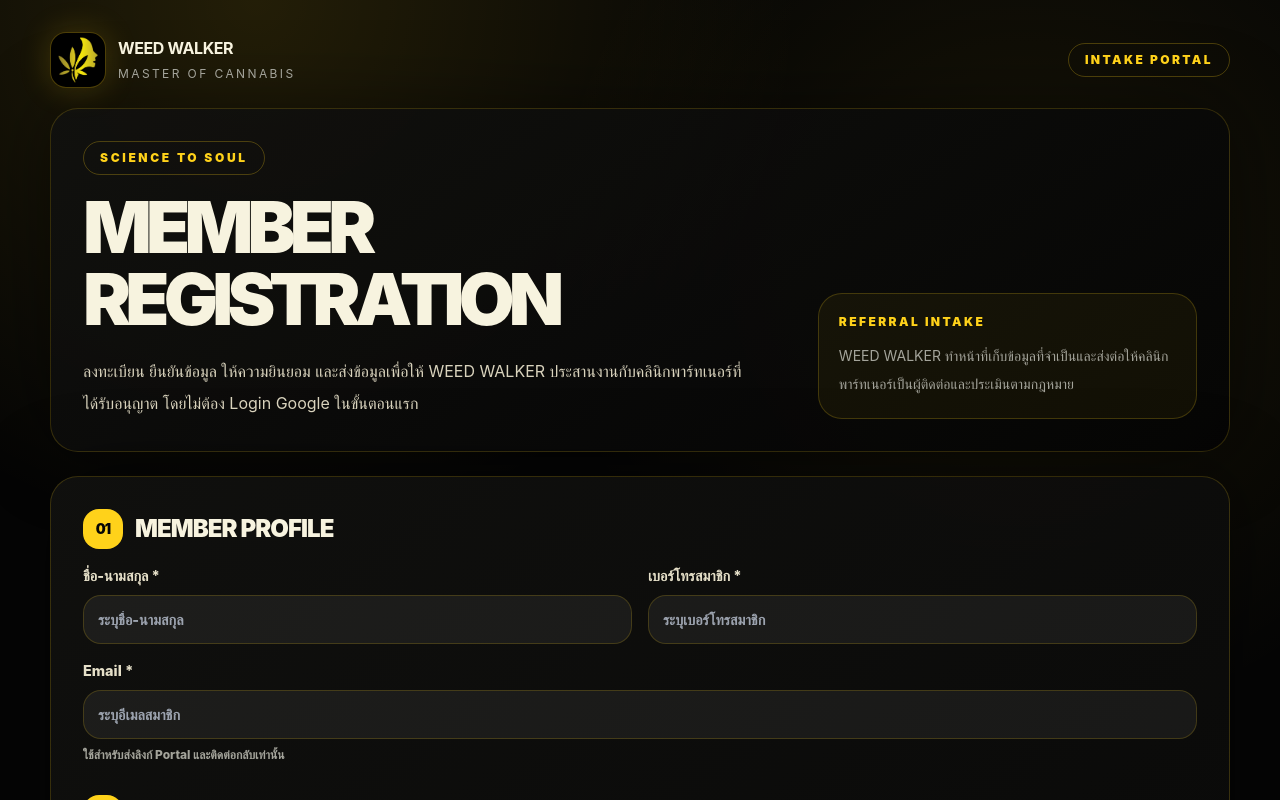
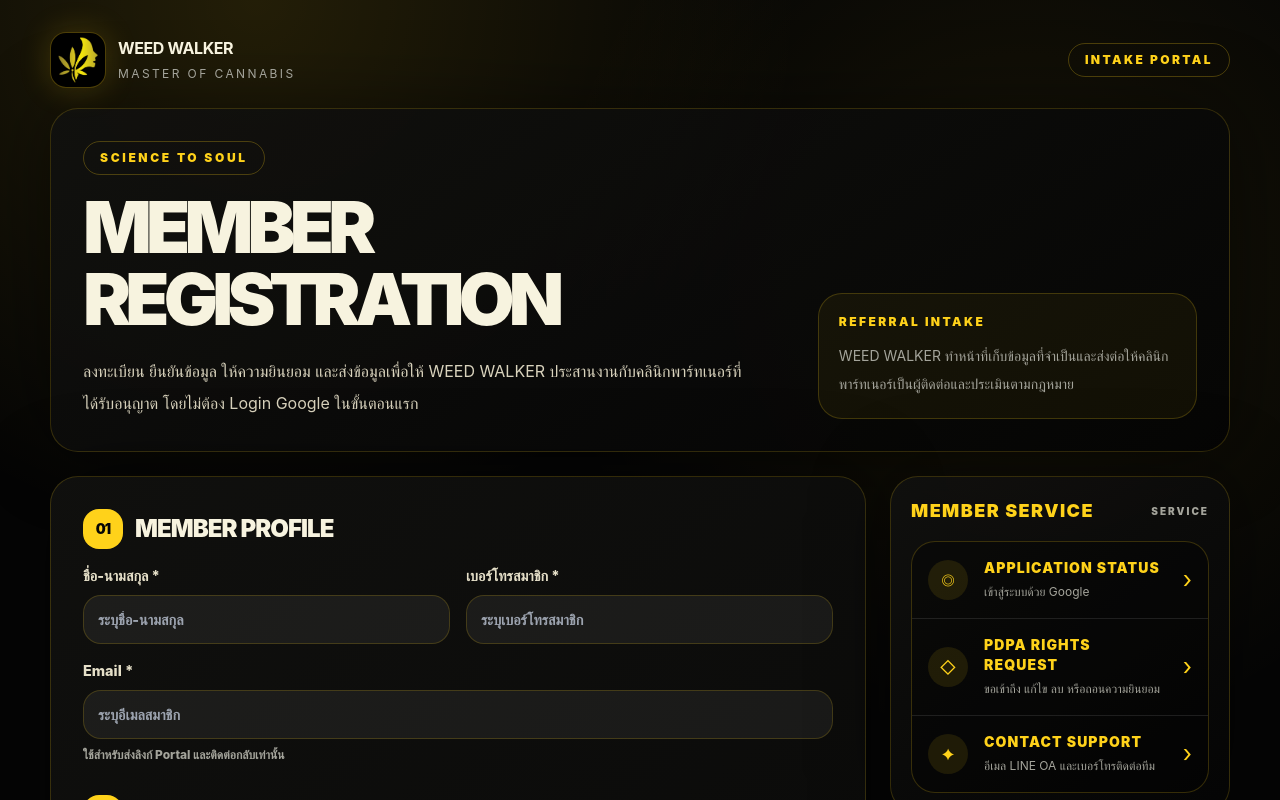
Before and after one commit to ncckaz-arch/weedwalker-site, a Next.js app: page /intake in a window 1280 px wide. Shown: the top 800 px of the page. Built offline with nearby package versions, Linux system fonts and the light colour scheme; no server answers.

Commit message:
Add sticky member service sidebar

```diff
--- a/src/app/intake/page.tsx
+++ b/src/app/intake/page.tsx
@@ -51,7 +51,80 @@ export default function IntakePage() {
         </div>
       </section>
 
-      <IntakeForm />
+      <div className="grid gap-6 lg:grid-cols-[minmax(0,1fr)_340px] lg:items-start">
+        <div className="min-w-0">
+          <IntakeForm />
+        </div>
+
+        <MemberServiceSidebar />
+      </div>
     </main>
   );
 }
+
+function MemberServiceSidebar() {
+  return (
+    <aside className="walker-card p-5 lg:sticky lg:top-24">
+      <div className="mb-4 flex items-center justify-between gap-4">
+        <h2 className="text-lg font-black uppercase tracking-[0.08em] text-walkerYellow">
+          Member Service
+        </h2>
+        <span className="text-[10px] font-black uppercase tracking-[0.2em] text-walkerMuted">
+          Service
+        </span>
+      </div>
+
+      <div className="overflow-hidden rounded-3xl border border-walkerYellow/20 bg-black/30">
+        <a
+          href="/member"
+          className="group flex items-center gap-4 border-b border-white/10 p-4 transition hover:bg-walkerYellow/5"
+        >
+          <span className="grid h-10 w-10 shrink-0 place-items-center rounded-full bg-walkerYellow/10 text-walkerYellow">
+            ◎
+          </span>
+          <span className="min-w-0 flex-1">
+            <strong className="block text-sm font-black uppercase tracking-[0.08em] text-walkerYellow">
+              Application Status
+            </strong>
+            <small className="walker-muted mt-1 block text-xs leading-5">เข้าสู่ระบบด้วย Google</small>
+          </span>
+          <span className="text-2xl leading-none text-walkerYellow transition group-hover:translate-x-1">›</span>
+        </a>
+
+        <a
+          href="/privacy-policy"
+          className="group flex items-center gap-4 border-b border-white/10 p-4 transition hover:bg-walkerYellow/5"
+        >
+          <span className="grid h-10 w-10 shrink-0 place-items-center rounded-full bg-walkerYellow/10 text-walkerYellow">
+            ◇
+          </span>
+          <span className="min-w-0 flex-1">
+            <strong className="block text-sm font-black uppercase tracking-[0.08em] text-walkerYellow">
+              PDPA Rights Request
+            </strong>
+            <small className="walker-muted mt-1 block text-xs leading-5">
+              ขอเข้าถึง แก้ไข ลบ หรือถอนความยินยอม
+            </small>
+          </span>
+          <span className="text-2xl leading-none text-walkerYellow transition group-hover:translate-x-1">›</span>
+        </a>
+
+        <a
+          href="https://lin.ee/yNXeTBs"
+          className="group flex items-center gap-4 p-4 transition hover:bg-walkerYellow/5"
+        >
+          <span className="grid h-10 w-10 shrink-0 place-items-center rounded-full bg-walkerYellow/10 text-walkerYellow">
+            ✦
+          </span>
+          <span className="min-w-0 flex-1">
+            <strong className="block text-sm font-black uppercase tracking-[0.08em] text-walkerYellow">
+              Contact Support
+            </strong>
+            <small className="walker-muted mt-1 block text-xs leading-5">อีเมล LINE OA และเบอร์โทรติดต่อทีม</small>
+          </span>
+          <span className="text-2xl leading-none text-walkerYellow transition group-hover:translate-x-1">›</span>
+        </a>
+      </div>
+    </aside>
+  );
+}
```
